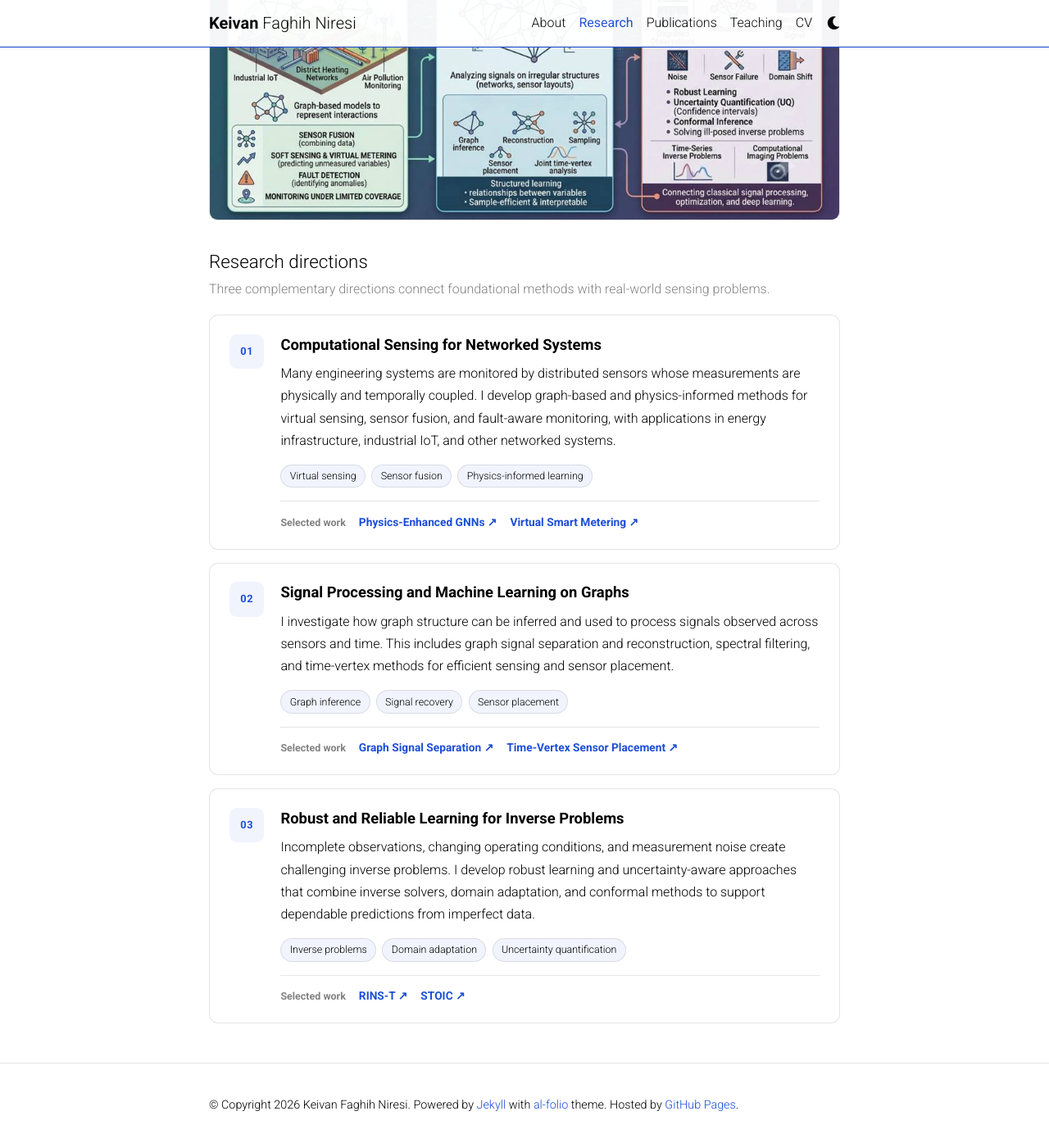
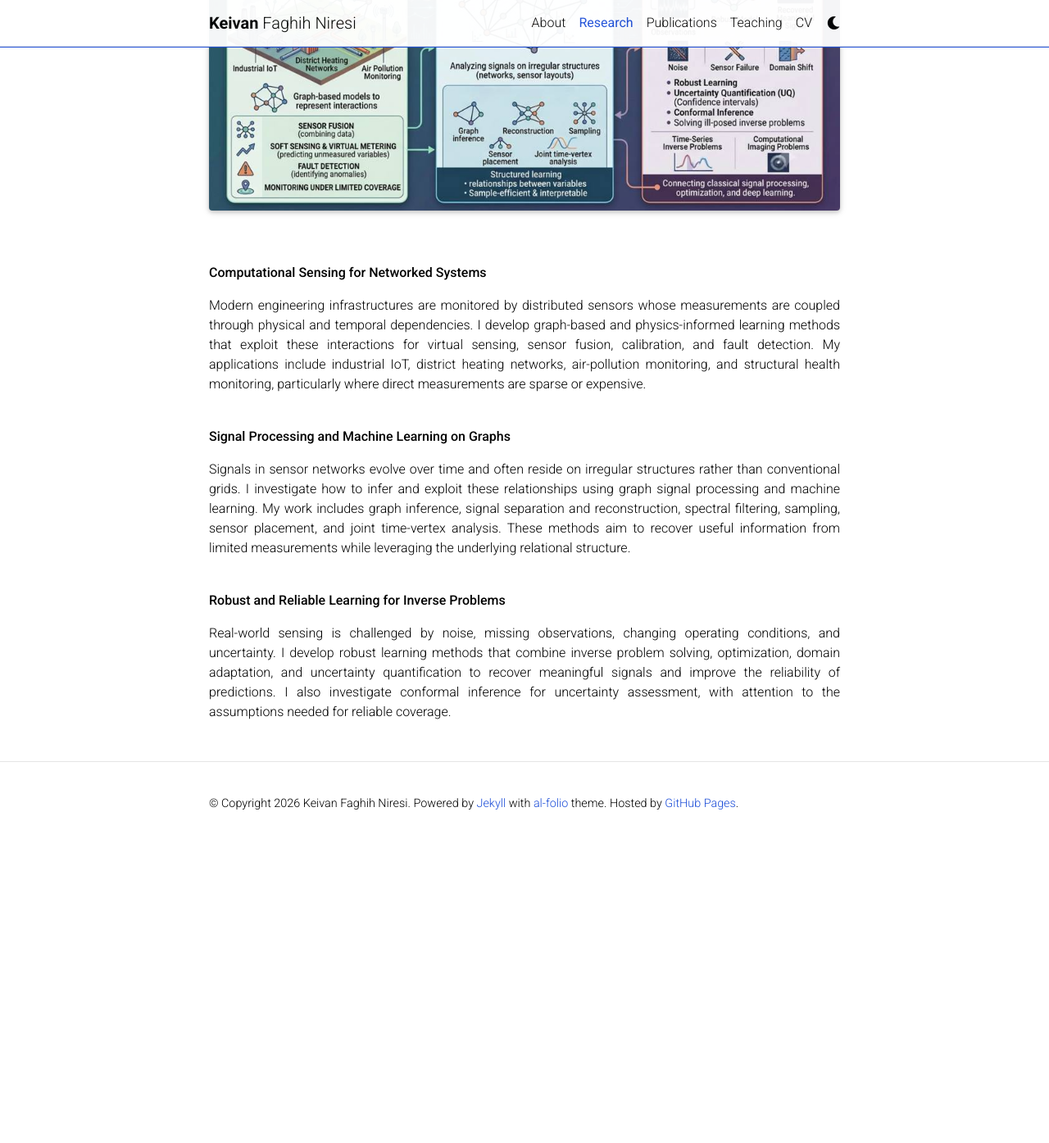
Before and after one commit to Keiv4n/keiv4n.github.io, a Jekyll site: the page built from _pages/research.md, in a window 1280 px wide and 1400 px high, scrolled down 484 px. Shown: the top 1395 px of the window at 82% size. Built offline with Jekyll 4.4.1, drawn with Linux system fonts in a browser that asks for light colours; comment, search, counter and statistics services are not loaded; a style sheet for code colours, icons or effects is not loaded; after the commit the page ends 1516 px from its top, so only the background shows below that.

Commit message:
Restore original Research layout with shorter descriptions

```diff
--- a/_pages/research.md
+++ b/_pages/research.md
@@ -6,79 +6,35 @@ nav: true
 nav_order: 2
 ---
 
-<section class="research-page" aria-label="Research overview">
-  <p class="research-page__intro">
-    My research lies at the intersection of machine learning, signal processing, and computational sensing. I develop data-driven methods that exploit structure in physical systems, sensor networks, and time-varying signals. The goal is to make sensing systems more accurate, reliable, and interpretable, especially when measurements are sparse, noisy, biased, or expensive to obtain.
-  </p>
+<div style="text-align: justify;" markdown="1">
 
-  <figure class="research-page__overview">
-    <img src="{{ '/assets/img/researchoverview.jpg' | relative_url }}" alt="Overview of research in signal processing, machine learning, and computational sensing" loading="lazy">
-  </figure>
+My research lies at the intersection of machine learning, signal processing, and computational sensing. I develop data-driven methods that exploit structure in physical systems, sensor networks, and time-varying signals. The goal is to make sensing systems more accurate, reliable, and interpretable, especially when measurements are sparse, noisy, biased, or expensive to obtain.
+<br><br>
 
-  <header class="research-page__heading">
-    <h2 id="research-directions">Research directions</h2>
-    <p>Three complementary directions connect foundational methods with real-world sensing problems.</p>
-  </header>
+</div>
 
-  <div class="research-page__cards" aria-labelledby="research-directions">
-    <article class="research-card" id="networked-sensing" aria-labelledby="research-networked-title">
-      <div class="research-card__number" aria-hidden="true">01</div>
-      <div>
-        <h3 id="research-networked-title">Computational Sensing for Networked Systems</h3>
-        <p class="research-card__description">
-          Many engineering systems are monitored by distributed sensors whose measurements are physically and temporally coupled. I develop graph-based and physics-informed methods for virtual sensing, sensor fusion, and fault-aware monitoring, with applications in energy infrastructure, industrial IoT, and other networked systems.
-        </p>
-        <ul class="research-card__topics" aria-label="Key topics">
-          <li>Virtual sensing</li>
-          <li>Sensor fusion</li>
-          <li>Physics-informed learning</li>
-        </ul>
-        <div class="research-card__works" aria-label="Representative publications">
-          <span>Selected work</span>
-          <a href="https://doi.org/10.1109/JIOT.2024.3434732">Physics-Enhanced GNNs ↗</a>
-          <a href="https://www.sciencedirect.com/science/article/pii/S0378778826014118">Virtual Smart Metering ↗</a>
-        </div>
-      </div>
-    </article>
+<div class="row mt-3 mb-4">
+  <div class="col-sm-12">
+    <img src="/assets/img/researchoverview.jpg" class="img-fluid rounded z-depth-1" alt="Overview">
+  </div>
+</div>
 
-    <article class="research-card" id="graph-signal-learning" aria-labelledby="research-graphs-title">
-      <div class="research-card__number" aria-hidden="true">02</div>
-      <div>
-        <h3 id="research-graphs-title">Signal Processing and Machine Learning on Graphs</h3>
-        <p class="research-card__description">
-          I investigate how graph structure can be inferred and used to process signals observed across sensors and time. This includes graph signal separation and reconstruction, spectral filtering, and time-vertex methods for efficient sensing and sensor placement.
-        </p>
-        <ul class="research-card__topics" aria-label="Key topics">
-          <li>Graph inference</li>
-          <li>Signal recovery</li>
-          <li>Sensor placement</li>
-        </ul>
-        <div class="research-card__works" aria-label="Representative publications">
-          <span>Selected work</span>
-          <a href="https://doi.org/10.1109/LSP.2026.3705721">Graph Signal Separation ↗</a>
-          <a href="https://www.sciencedirect.com/science/article/pii/S0951832025013523">Time-Vertex Sensor Placement ↗</a>
-        </div>
-      </div>
-    </article>
+<br>
 
-    <article class="research-card" id="reliable-learning" aria-labelledby="research-reliability-title">
-      <div class="research-card__number" aria-hidden="true">03</div>
-      <div>
-        <h3 id="research-reliability-title">Robust and Reliable Learning for Inverse Problems</h3>
-        <p class="research-card__description">
-          Incomplete observations, changing operating conditions, and measurement noise create challenging inverse problems. I develop robust learning and uncertainty-aware approaches that combine inverse solvers, domain adaptation, and conformal methods to support dependable predictions from imperfect data.
-        </p>
-        <ul class="research-card__topics" aria-label="Key topics">
-          <li>Inverse problems</li>
-          <li>Domain adaptation</li>
-          <li>Uncertainty quantification</li>
-        </ul>
-        <div class="research-card__works" aria-label="Representative publications">
-          <span>Selected work</span>
-          <a href="https://doi.org/10.1109/TIM.2025.3632427">RINS-T ↗</a>
-          <a href="https://openreview.net/forum?id=pur0JbTRmv">STOIC ↗</a>
-        </div>
-      </div>
-    </article>
-  </div>
-</section>
+<div style="text-align: justify;" markdown="1">
+
+**Computational Sensing for Networked Systems**
+
+Modern engineering infrastructures are monitored by distributed sensors whose measurements are coupled through physical and temporal dependencies. I develop graph-based and physics-informed learning methods that exploit these interactions for virtual sensing, sensor fusion, calibration, and fault detection. My applications include industrial IoT, district heating networks, air-pollution monitoring, and structural health monitoring, particularly where direct measurements are sparse or expensive.
+<br><br>
+
+**Signal Processing and Machine Learning on Graphs**
+
+Signals in sensor networks evolve over time and often reside on irregular structures rather than conventional grids. I investigate how to infer and exploit these relationships using graph signal processing and machine learning. My work includes graph inference, signal separation and reconstruction, spectral filtering, sampling, sensor placement, and joint time-vertex analysis. These methods aim to recover useful information from limited measurements while leveraging the underlying relational structure.
+<br><br>
+
+**Robust and Reliable Learning for Inverse Problems**
+
+Real-world sensing is challenged by noise, missing observations, changing operating conditions, and uncertainty. I develop robust learning methods that combine inverse problem solving, optimization, domain adaptation, and uncertainty quantification to recover meaningful signals and improve the reliability of predictions. I also investigate conformal inference for uncertainty assessment, with attention to the assumptions needed for reliable coverage.
+
+</div>
```
